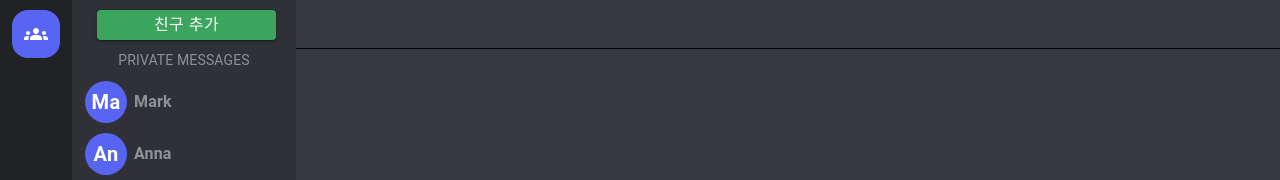
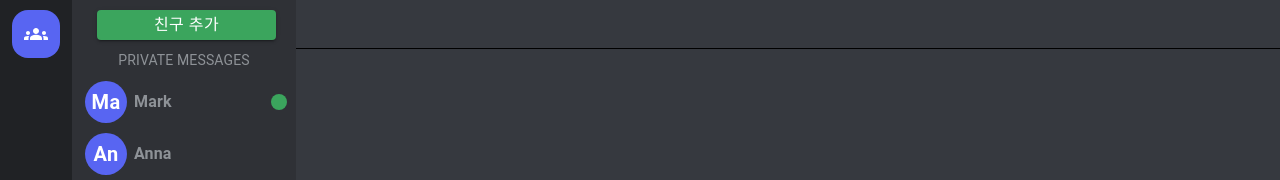
Before and after one commit to NFAP0221S/-study-clone-discord, a React (Create React App) app in the folder frontend/: page /dashboard in a window 1280 px wide. Shown: the top 180 px of the page. Built offline with nearby package versions, Linux system fonts and the light colour scheme.

Commit message:
feat: 친구 온라인 표시 기능

```diff
--- a/frontend/src/pages/Dashboard/FriendsSideBar/FriendsList/FriendsListItem.tsx
+++ b/frontend/src/pages/Dashboard/FriendsSideBar/FriendsList/FriendsListItem.tsx
@@ -2,6 +2,7 @@
 import Button from "@mui/material/Button";
 import Avatar from "../../../../shared/components/Avatar";
 import { Typography } from "@mui/material";
+import OnlineIndicator from "./OnlineIndicator";
 
 interface FriendsListItemProps {
   id: number;
@@ -40,6 +41,7 @@
       >
         {username}
       </Typography>
+      {isOnline && <OnlineIndicator />}
     </Button>
   );
 };
--- /dev/null
+++ b/frontend/src/pages/Dashboard/FriendsSideBar/FriendsList/OnlineIndicator.tsx
@@ -0,0 +1,21 @@
+import React from "react";
+import { Box } from "@mui/material";
+import FiberManualRecordIcon from "@mui/icons-material/FiberManualRecord";
+
+const OnlineIndicator = () => {
+  return (
+    <Box
+      sx={{
+        position: "absolute",
+        right: "5px",
+        color: "#3ba55d",
+        display: "flex",
+        alignItems: "center",
+      }}
+    >
+      <FiberManualRecordIcon />
+    </Box>
+  );
+};
+
+export default OnlineIndicator;
```
